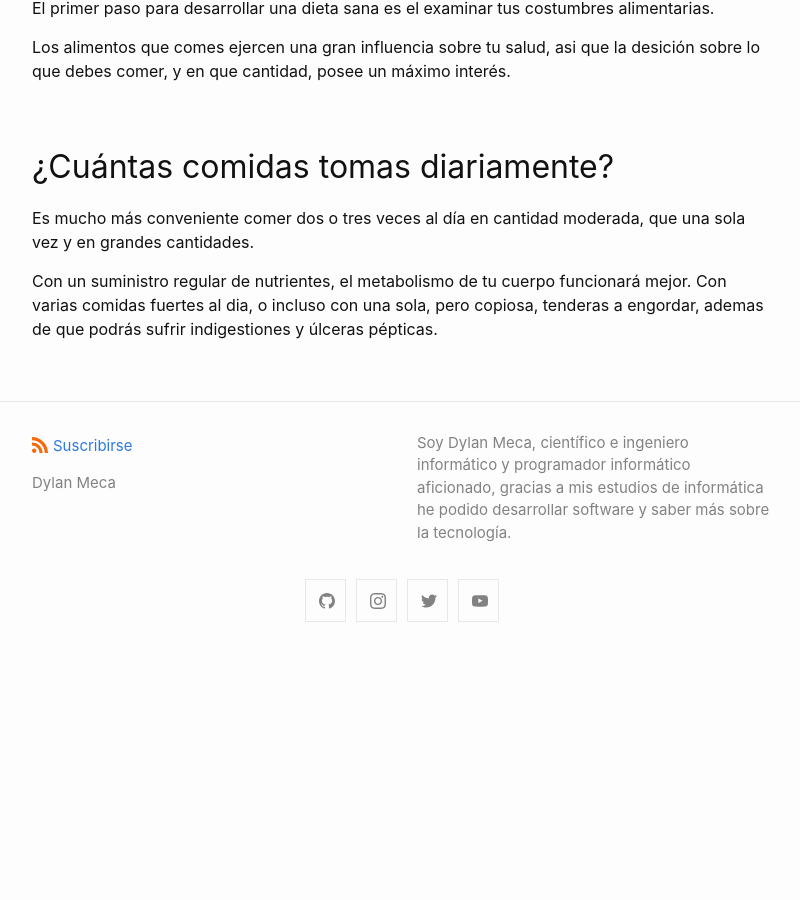
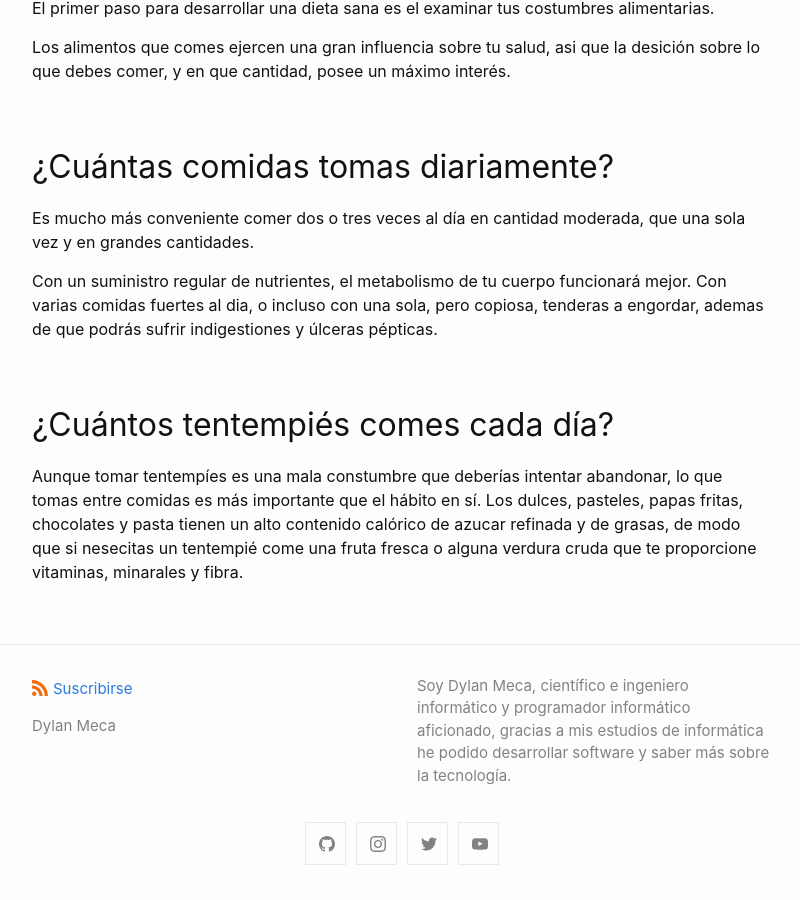
Before and after one commit to dylanmeca/dylanmeca.github.io, a Jekyll site: the page built from _posts/2021-08-17-Si-tenemos-buena-nutricion-tenemos-buena-salud.md, in a window 1280 px wide and 900 px high, scrolled down 1679 px. Shown: the whole window, without its empty margins (238-1038 px from the left). Built offline with Jekyll 4.4.1, drawn with Linux system fonts in a browser that asks for light colours; a script that is not in the unit is left out; comment, search, counter and statistics services are not loaded; before the commit the page ends 2336 px from its top, so only the background shows below that.

Commit message:
Update 2021-08-17-Si-tenemos-buena-nutricion-tenemos-buena-salud.md

```diff
--- a/_posts/2021-08-17-Si-tenemos-buena-nutricion-tenemos-buena-salud.md
+++ b/_posts/2021-08-17-Si-tenemos-buena-nutricion-tenemos-buena-salud.md
@@ -38,3 +38,9 @@ Es mucho más conveniente comer dos o tres veces al día en cantidad moderada, q
 
 Con un suministro regular de nutrientes, el metabolismo de tu cuerpo funcionará mejor. Con varias comidas fuertes al dia, o incluso con una sola, pero copiosa, tenderas a engordar, ademas
 de que podrás sufrir indigestiones y úlceras pépticas.
+
+## ¿Cuántos tentempiés comes cada día?
+
+Aunque tomar tentempíes es una mala constumbre que deberías intentar abandonar, lo que tomas entre comidas
+es más importante que el hábito en sí. Los dulces, pasteles, papas fritas, chocolates y pasta tienen un alto contenido calórico de azucar refinada y de grasas, de modo
+que si nesecitas un tentempié come una fruta fresca o alguna verdura cruda que te proporcione vitaminas, minarales y fibra.
```
